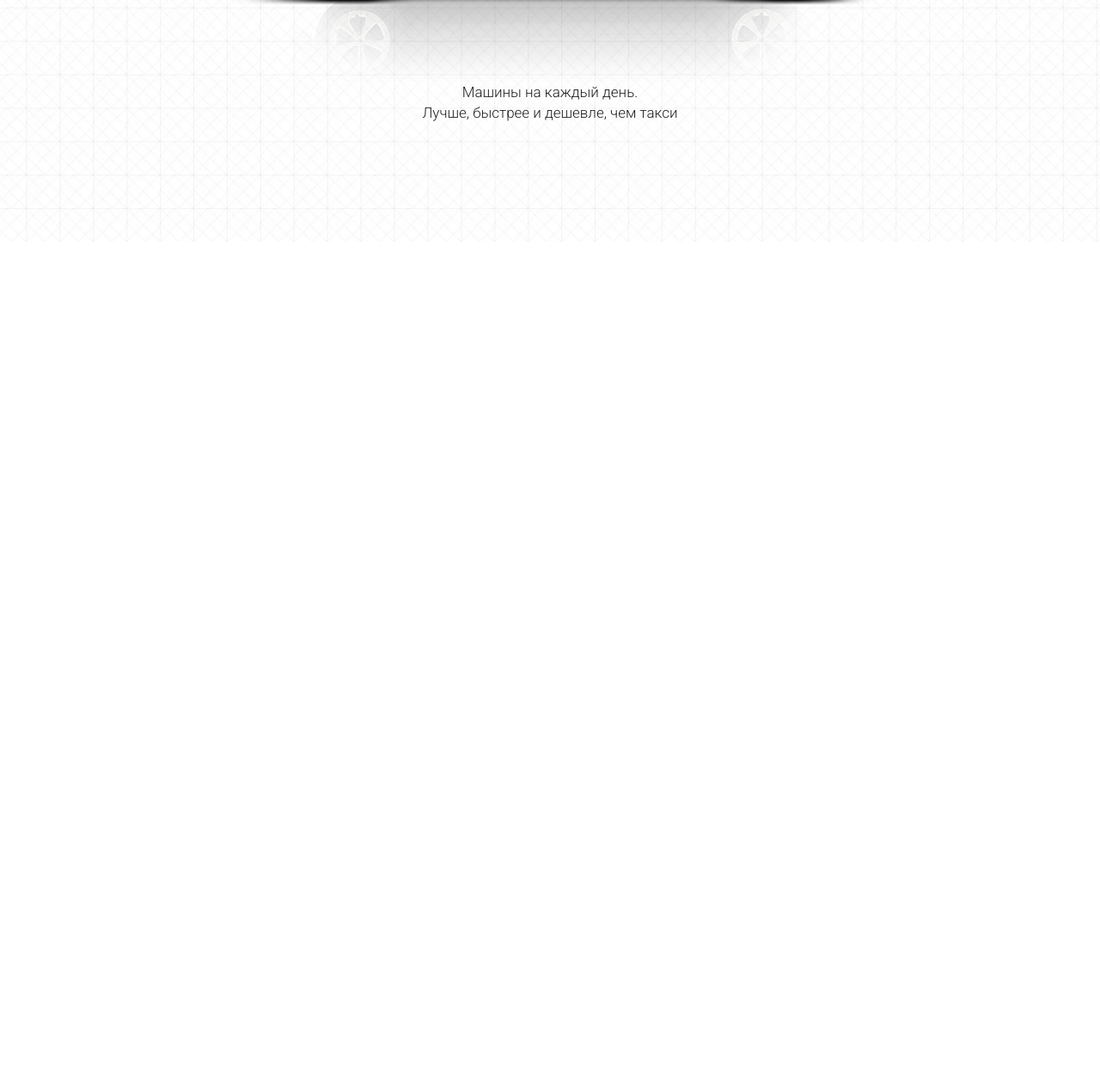
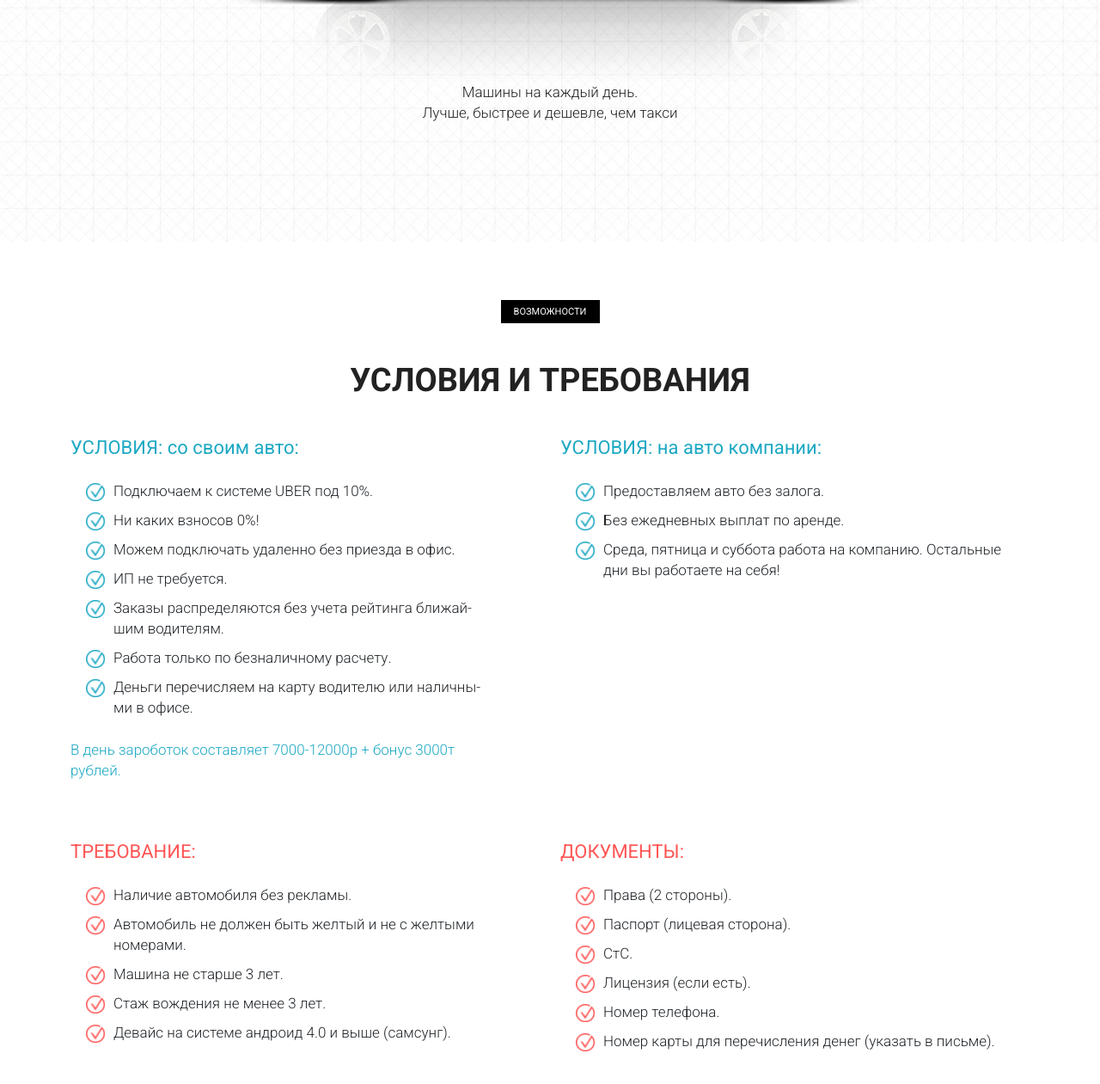
Before and after one commit to vasylkucherak/UBER, a plain HTML site: page src/index.html in a window 1280 px wide. Shown: the part 3354-4615 px from the top of the page at 86% size. Before the commit the page ends 3635 px from the top, so only its background shows below. Drawn offline with Linux system fonts and the light colour scheme.

Commit message:
v.0.6.0 (created a require component and optimized code)

```diff
--- a/src/index.html
+++ b/src/index.html
@@ -157,37 +157,37 @@
                 <div class="col-md-4">
                     <div class="mobile_item mobile_item_1">
                         <div class="mobile_item_subtitle">Оформление заказа одним касанием</div>
-                        <div class="mobile_item_plus"><img src="icons/plus.png" alt="plus"></div>
+                        <div class="mobile_item_plus"></div>
                     </div>
                 </div>
                 <div class="col-md-4">
                     <div class="mobile_item mobile_item_2">
                         <div class="mobile_item_subtitle">Надежная подача</div>
-                        <div class="mobile_item_plus"><img src="icons/plus.png" alt="plus"></div>
+                        <div class="mobile_item_plus"></div>
                     </div>
                 </div>
                 <div class="col-md-4">
                     <div class="mobile_item mobile_item_3">
                         <div class="mobile_item_subtitle">Прозрачные цены</div>
-                        <div class="mobile_item_plus"><img src="icons/plus.png" alt="plus"></div>
+                        <div class="mobile_item_plus"></div>
                     </div>
                 </div>
                 <div class="col-md-4">
                     <div class="mobile_item mobile_item_4">
                         <div class="mobile_item_subtitle">Безналичная оплата</div>
-                        <div class="mobile_item_plus"><img src="icons/plus.png" alt="plus"></div>
+                        <div class="mobile_item_plus"></div>
                     </div>
                 </div>
                 <div class="col-md-4">
                     <div class="mobile_item mobile_item_5">
                         <div class="mobile_item_subtitle">Обратная связь</div>
-                        <div class="mobile_item_plus"><img src="icons/plus.png" alt="plus"></div>
+                        <div class="mobile_item_plus"></div>
                     </div>
                 </div>
                 <div class="col-md-4">
                     <div class="mobile_item mobile_item_6">
                         <div class="mobile_item_subtitle">Разделить стоимость поездки</div>
-                        <div class="mobile_item_plus"><img src="icons/plus.png" alt="plus"></div>
+                        <div class="mobile_item_plus"></div>
                     </div>
                 </div>
             </div>
@@ -209,5 +209,78 @@
             </div>
         </div>
     </section>
+
+    <section class="require">
+        <div class="container">
+            <div class="label">возможности</div>
+            <div class="title">Условия и требования</div>
+
+            <div class="row">
+                <div class="col-md-6">
+                    <div class="require_block">
+                        <div class="require_title">
+                            УСЛОВИЯ: со своим авто:
+                        </div>
+                        <ul class="require_list">
+                            <li>Подключаем к системе UBER под 10%.</li>
+                            <li>Ни каких взносов 0%!</li>
+                            <li>Можем подключать удаленно без приезда в офис.</li>
+                            <li>ИП не требуется.</li>
+                            <li>Заказы распределяются без учета рейтинга ближай-<br>шим водителям.</li>
+                            <li>Работа только по безналичному расчету.</li>
+                            <li>Деньги перечисляем на карту водителю или наличны-<br>ми в офисе.</li>
+                        </ul>
+                        <div class="require_descr">
+                            В день зароботок составляет 7000-12000р + бонус 3000т<br>рублей.
+                        </div>
+                    </div>
+                </div>
+
+                <div class="col-md-6">
+                    <div class="require_block">
+                        <div class="require_title">
+                            УСЛОВИЯ: на авто компании:
+                        </div>
+                        <ul class="require_list">
+                            <li>Предоставляем авто без залога.</li>
+                            <li>Без ежедневных выплат по аренде.</li>
+                            <li>Среда, пятница и суббота работа на компанию. Остальные дни вы работаете на себя!</li>
+                        </ul>
+                    </div>
+                </div>
+
+                <div class="col-md-6">
+                    <div class="require_block require_block_nmb warning">
+                        <div class="require_title">
+                            ТРЕБОВАНИЕ:
+                        </div>
+                        <ul class="require_list">
+                            <li>Наличие автомобиля без рекламы.</li>
+                            <li>Автомобиль не должен быть желтый и не с желтыми номерами.</li>
+                            <li>Машина не старше 3 лет.</li>
+                            <li>Стаж вождения не менее 3 лет.</li>
+                            <li>Девайс на системе андроид 4.0 и выше (самсунг).</li>
+                        </ul>
+                    </div>
+                </div>
+
+                <div class="col-md-6">
+                    <div class="require_block require_block_nmb warning">
+                        <div class="require_title">
+                            ДОКУМЕНТЫ:
+                        </div>
+                        <ul class="require_list">
+                            <li>Права (2 стороны).</li>
+                            <li>Паспорт (лицевая сторона).</li>
+                            <li>СтС.</li>
+                            <li>Лицензия (если есть).</li>
+                            <li>Номер телефона.</li>
+                            <li>Номер карты для перечисления денег (указать в письме).</li>
+                        </ul>
+                    </div>
+                </div>
+            </div>
+        </div>
+    </section>
 </body>
 </html>
--- a/src/sass/style.sass
+++ b/src/sass/style.sass
@@ -1,5 +1,10 @@
 $blue_color: #1EACC7
 $pink_color: #FF5656
+
+=btn_hover
+    &:hover
+        background-image: none
+        background-color: $blue_color
 
 *
     font-family: 'Roboto', sans-serif
@@ -21,17 +26,14 @@ nav
     padding: 13px 70px
     margin: 0
     list-style-type: none
-
-    .menu_link
+    &_link
         font-size: 15px
         font-weight: 300
         text-decoration: none
         color: #FFFFFF
-
-    .menu_item
+    &_item
         border-right: 2px dotted black
         padding-right: 29px
-
         &:nth-of-type(6)
             border-right: 0
             padding-right: 0
@@ -41,35 +43,30 @@ nav
     width: 100%
     height: 87px
     background: rgba(0, 0, 0, 0.6)
-
-    .subheader_logo
+    &_logo
         display: block
         margin-top: 16px
         max-width: 100%
-
-    .subheader_official
+    &_official
         margin-top: 6px
         font-size: 13px
         font-weight: 400
         color: #ffffff
         opacity: .5
-
-    .subheader_call
+    &_call
         margin-top: 20px
         text-align: right
         font-size: 12px
         font-weight: 300
         color: #ffffff
-
-    .subheader_phone
+    &_phone
         display: block
         text-align: right
         font-size: 22px
         font-weight: 400
         text-decoration: none
         color: #ffffff
-
-    .subheader_btn
+    &_btn
         display: flex
         align-items: center
         justify-content: center
@@ -85,35 +82,33 @@ nav
         text-transform: uppercase
         color: #FFFFFF
         text-shadow: 1px 1px 0 rgba(0, 0, 0, 0.21)
+        +btn_hover
+
 
 .promo
     margin-top: 50px
     min-height: 800px
     background: url('../img/bg/uber_bg.jpg') center (center / cover) no-repeat
     padding: 150px 0 135px 0
-
-    .promo_header
+    &_header
         font-size: 60px
         font-weight: 700
         text-align: center
         color: #ffffff
-
-    .promo_subheader
+    &_subheader
         margin-top: 2px
         font-size: 36px
         font-weight: 700
         text-align: center
         color: #ffffff
-
-    .promo_descr
+    &_descr
         margin-top: 23px
         font-size: 18px
         font-weight: 400
         line-height: 24px
         text-align: center
         color: #ffffff
-
-    .promo_btn
+    &_btn
         display: block
         margin: 118px auto 0 auto
         width: 259px
@@ -127,6 +122,7 @@ nav
         text-transform: uppercase
         color: #ffffff
         text-shadow: 1px 1px 0 rgba(0, 0, 0, 0.21)
+        +btn_hover
 
 
 .label
@@ -168,13 +164,11 @@ nav
 .resons
     min-height: 850px
     padding: 18px 0 64px 0
-
     .wrapper
         display: flex
         align-items: center
         flex-wrap: wrap
         width: 1140px
-
     .round
         display: flex
         margin-left: 19px
@@ -184,10 +178,8 @@ nav
         background-color: $blue_color
         justify-content: center
         align-items: center
-
     .icon
         display: block
-
     .descr
         margin: 20px 19px 20px 25px
         width: 390px
@@ -195,7 +187,6 @@ nav
         font-weight: 300
         line-height: 21px
         color: #000000
-
         span
             font-weight: 400
             color: $blue_color
@@ -204,10 +195,8 @@ nav
     min-height: 864px
     padding: 48px 0 79px 0
     background: url('../img/bg/mobile_bg.jpg') center center / cover no-repeat
-
     .row
         margin-top: 32px
-
     &_item
         position: relative
         width: 320px
@@ -215,25 +204,18 @@ nav
         margin: 0 auto
         margin-bottom: 19px
         padding-top: 92px
-
         &_1
             background: url('../img/cards/card_1.jpg') center center / cover no-repeat
-
         &_2
             background: url('../img/cards/card_2.jpg') center center / cover no-repeat
-
         &_3
             background: url('../img/cards/card_3.jpg') center center / cover no-repeat
-
         &_4
             background: url('../img/cards/card_4.jpg') center center / cover no-repeat
-
         &_5
             background: url('../img/cards/card_5.jpg') center center / cover no-repeat
-
         &_6
             background: url('../img/cards/card_6.jpg') center center / cover no-repeat
-
         &_subtitle
             text-align: center
             font-size: 24px
@@ -241,7 +223,6 @@ nav
             line-height: 32px
             text-transform: uppercase
             color: #ffffff
-
         &_plus
             display: flex
             justify-content: center
@@ -257,6 +238,27 @@ nav
             padding: 6px
             background-color: #000000
             cursor: pointer
+            &:before
+                content: ''
+                display: block
+                width: 14px
+                height: 2px
+                background-color: $blue_color
+                transition: .5s all
+            &:after
+                content: ''
+                position: absolute
+                left: 50%
+                transform: translateX(-50%)
+                display: block
+                width: 2px
+                height: 14px
+                background-color: $blue_color
+                transition: .5s all
+            &:hover
+                &:before, &:after
+                    background-color: $pink_color
+
 
 .choice
     position: relative
@@ -283,3 +285,46 @@ nav
         width: 100%
         background-color: #070716
         z-index: -1
+
+.require
+    padding: 68px 0 84px 0
+    &_block
+        margin: 33px 0
+        &_nmb
+            margin-bottom: 0px
+    &_title
+        font-size: 22px
+        font-weight: 400
+        color: #1ca8c3
+    &_list
+        list-style-type: none
+        padding-left: 50px
+        margin-top: 22px
+        li
+            position: relative
+            font-size: 17px
+            font-weight: 300
+            line-height: 24px
+            margin-bottom: 10px
+            &:before
+                content: ''
+                display: block
+                position: absolute
+                left: -32px
+                top: 3px
+                width: 22px
+                height: 21px
+                background: url('../icons/check/check_blue.png') center center / cover no-repeat
+    &_descr
+        margin-top: 25px
+        font-size: 17px
+        font-weight: 300
+        line-height: 24px
+        color: #1ca8c3
+    .warning
+        .require_title
+            color: $pink_color
+        .require_list
+            li
+                &:before
+                    background: url('../icons/check/check_red.png') center center / cover no-repeat
```
Also changed, not shown: src/css/style.min.css, src/icons/plus.png (deleted), src/img/bg/choise_bottom.jpg (deleted), src/img/bg/choise_top.jpg (deleted), 1 other file.
